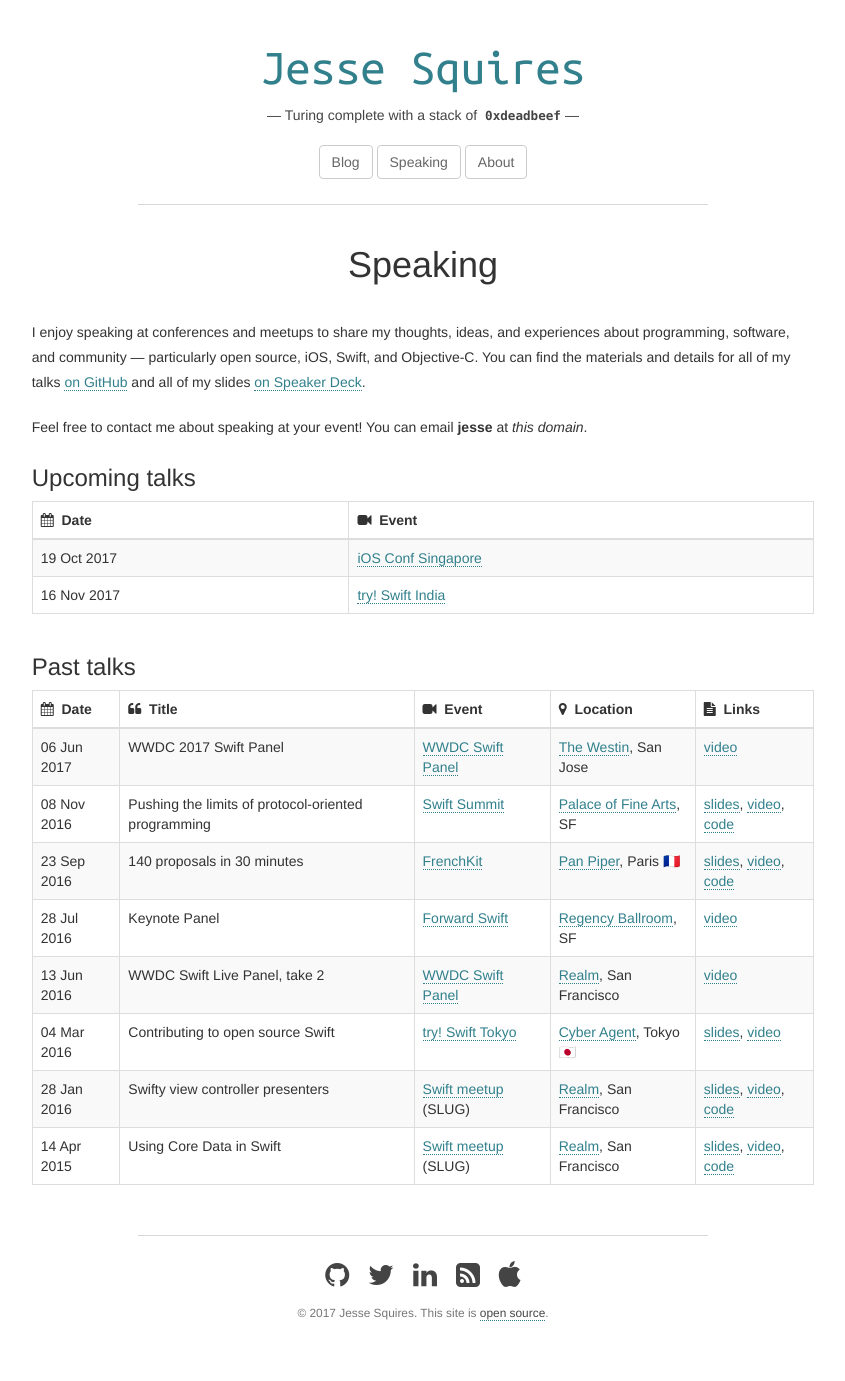
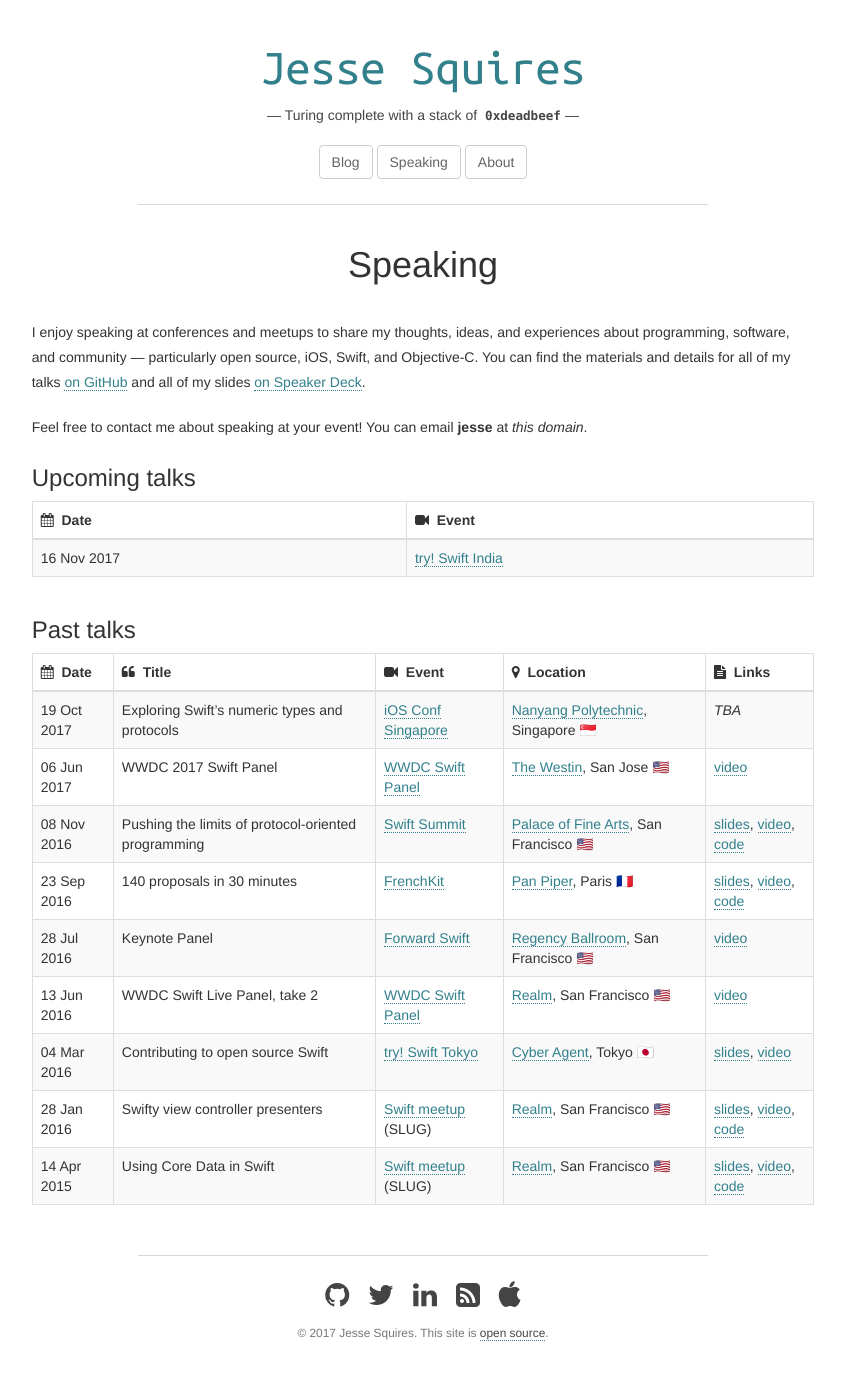
Before and after one commit to jessesquires/jessesquires.com, a Jekyll site: the page built from speaking.md, in a window 1280 px wide. Shown: the whole page, without its empty margins (217-1062 px from the left). Built offline with Jekyll 4.4.1, drawn with Linux system fonts in a browser that asks for light colours.

Commit message:
update speaking

```diff
--- a/speaking.md
+++ b/speaking.md
@@ -24,15 +23,16 @@
 <div class="table-responsive" markdown="1">
 
 | <i class="fa fa-calendar" aria-hidden="true"></i>&nbsp; Date | <i class="fa fa-quote-left" aria-hidden="true"></i>&nbsp; Title | <i class="fa fa-video-camera" aria-hidden="true"></i>&nbsp; Event | <i class="fa fa-map-marker" aria-hidden="true"></i>&nbsp; Location | <i class="fa fa-file-text" aria-hidden="true"></i>&nbsp;  Links |
-|:--------------|:----------------------------------------------------|:--------------------------------|:-------------------------------------|:--------------------------------------------------|
-| 06 Jun 2017   | WWDC 2017 Swift Panel                               | [WWDC Swift Panel][event8]      | [The Westin][location8], San Jose    | [video][video8]                                   |
-| 08 Nov 2016   | Pushing the limits of protocol-oriented programming | [Swift Summit][event7]          | [Palace of Fine Arts][location7], SF | [slides][slides7], [video][video7], [code][code7] |
-| 23 Sep 2016   | 140 proposals in 30 minutes                         | [FrenchKit][event6]             | [Pan Piper][location6], Paris 🇫🇷   | [slides][slides6], [video][video6], [code][code6] |
-| 28 Jul 2016   | Keynote Panel                                       | [Forward Swift][event5]         | [Regency Ballroom][location5], SF    | [video][video5]                                   |
-| 13 Jun 2016   | WWDC Swift Live Panel, take 2                       | [WWDC Swift Panel][event4]      | [Realm][location4], San Francisco    | [video][video4]                                   |
-| 04 Mar 2016   | Contributing to open source Swift                   | [try! Swift Tokyo][event3]      | [Cyber Agent][location3], Tokyo 🇯🇵 | [slides][slides3], [video][video3]                |
-| 28 Jan 2016   | Swifty view controller presenters                   | [Swift meetup][event2] (SLUG)   | [Realm][location2], San Francisco    | [slides][slides2], [video][video2], [code][code2] |
-| 14 Apr 2015   | Using Core Data in Swift                            | [Swift meetup][event1] (SLUG)   | [Realm][location1], San Francisco    | [slides][slides1], [video][video1], [code][code1] |
+|:--------------|:----------------------------------------------------|:--------------------------------|:-------------------------------------------------------|:--------------------------------------------------|
+| 19 Oct 2017   | Exploring Swift's numeric types and protocols       | [iOS Conf Singapore][event9]    | [Nanyang Polytechnic][location9], Singapore 🇸🇬      | *TBA*                                             |
+| 06 Jun 2017   | WWDC 2017 Swift Panel                               | [WWDC Swift Panel][event8]      | [The Westin][location8], San Jose 🇺🇸                | [video][video8]                                   |
+| 08 Nov 2016   | Pushing the limits of protocol-oriented programming | [Swift Summit][event7]          | [Palace of Fine Arts][location7],  San Francisco 🇺🇸 | [slides][slides7], [video][video7], [code][code7] |
+| 23 Sep 2016   | 140 proposals in 30 minutes                         | [FrenchKit][event6]             | [Pan Piper][location6], Paris 🇫🇷                    | [slides][slides6], [video][video6], [code][code6] |
+| 28 Jul 2016   | Keynote Panel                                       | [Forward Swift][event5]         | [Regency Ballroom][location5],  San Francisco 🇺🇸    | [video][video5]                                   |
+| 13 Jun 2016   | WWDC Swift Live Panel, take 2                       | [WWDC Swift Panel][event4]      | [Realm][location4], San Francisco 🇺🇸                | [video][video4]                                   |
+| 04 Mar 2016   | Contributing to open source Swift                   | [try! Swift Tokyo][event3]      | [Cyber Agent][location3], Tokyo 🇯🇵                  | [slides][slides3], [video][video3]                |
+| 28 Jan 2016   | Swifty view controller presenters                   | [Swift meetup][event2] (SLUG)   | [Realm][location2], San Francisco 🇺🇸                | [slides][slides2], [video][video2], [code][code2] |
+| 14 Apr 2015   | Using Core Data in Swift                            | [Swift meetup][event1] (SLUG)   | [Realm][location1], San Francisco 🇺🇸                | [slides][slides1], [video][video1], [code][code1] |
 {: class="table table-striped table-bordered"}
 
 </div>
```
Also changed, not shown: other parts of speaking.md (+4 -4 lines).
